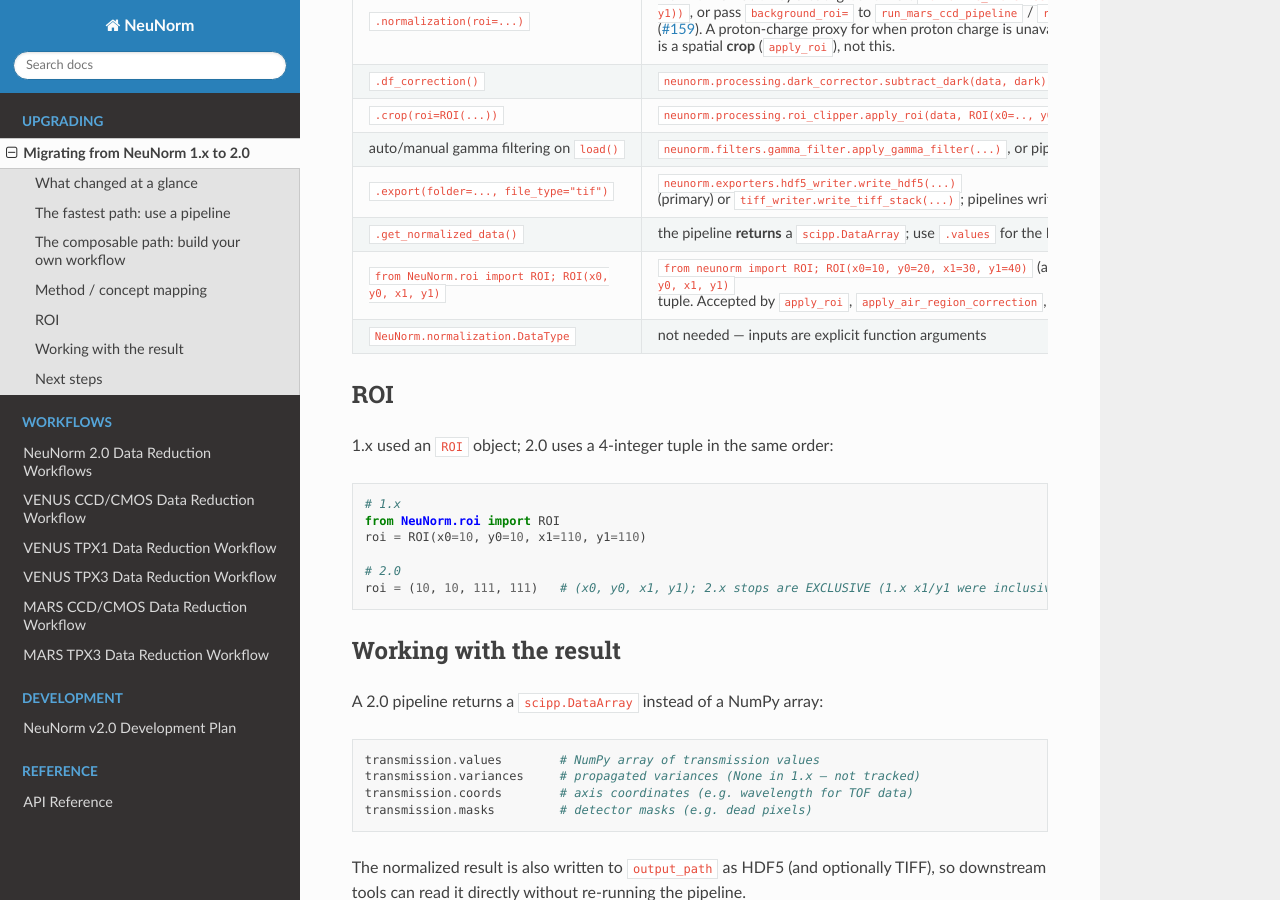
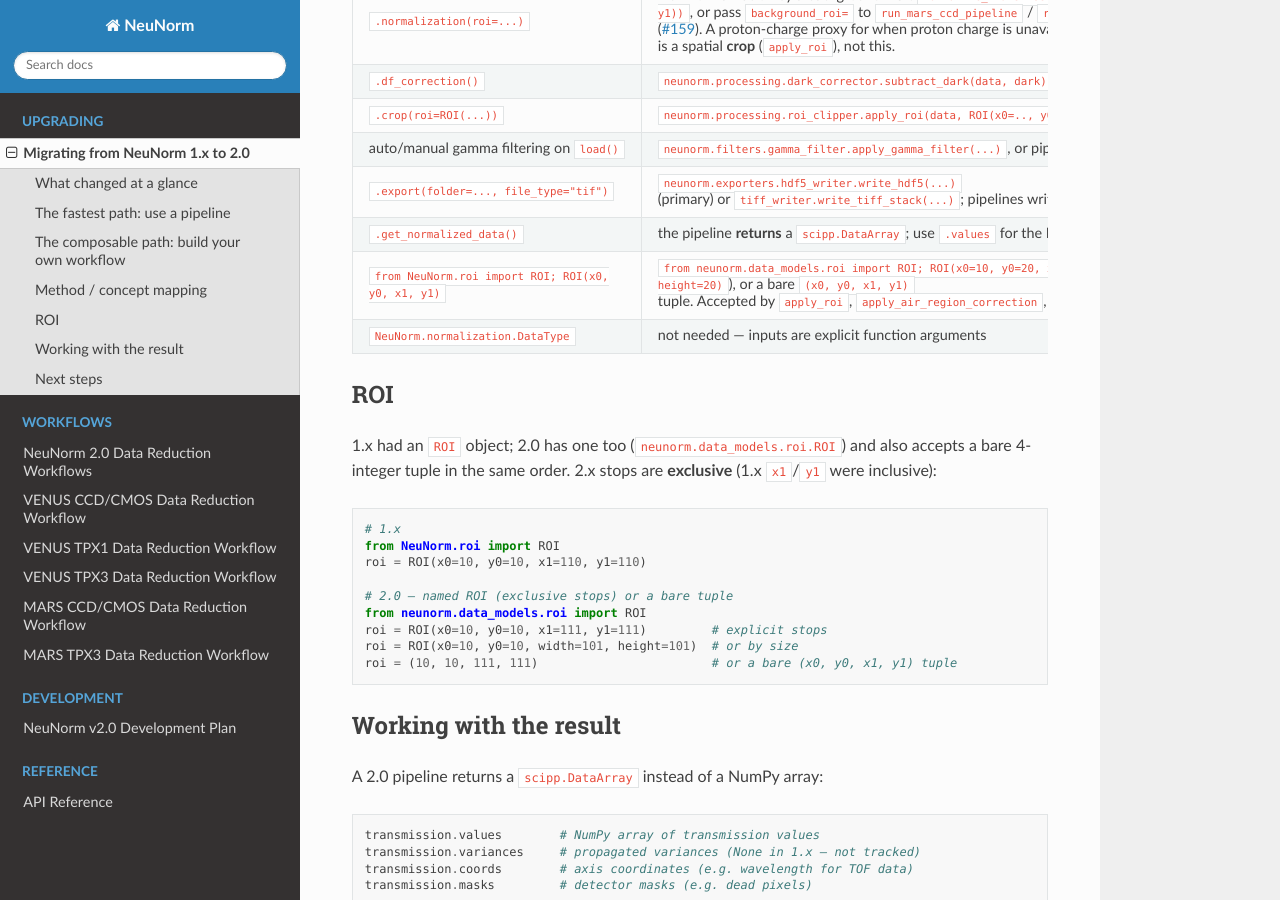
Before and after one commit to ornlneutronimaging/NeuNorm, a Sphinx documentation site: the page built from docs/migration.md, in a window 1280 px wide and 900 px high, scrolled down 2551 px. Built offline with Sphinx 7.4.7 and the Read the Docs theme 3.1.0, drawn with Linux system fonts in a browser that asks for light colours; the version number is read from the project's files by our own code.

Commit message:
refactor: import ROI from its submodule, not the package root (#159)
ROI was the only data model re-exported at the package root; BinningConfig and
EventData are reached through their submodules (neunorm.data_models.tof / .core),
and the root __init__ historically exported only __version__. The "mirror 1.x"
rationale was also wrong — 1.x used `from NeuNorm.roi import ROI` (a submodule).

Align ROI with the convention: drop it from neunorm.__all__ and import it as
`from neunorm.data_models.roi import ROI` (also available via
`from neunorm.data_models import ROI`, like BinningConfig). Updated the two
pipeline tests, the ROI export test, the migration guide (mapping row + the
stale "## ROI" section that still claimed 2.0 had no ROI object), and CHANGELOG.

424 tests pass; build-docs clean; pre-commit clean.

Assisted-With: Claude Opus 4.8 <noreply@anthropic.com>

````diff
--- a/docs/migration.md
+++ b/docs/migration.md
@@ -112,20 +112,24 @@ transmission = normalize_transmission(sample, ob)  # T = sample / ob, variances
 | auto/manual gamma filtering on `load()` | `neunorm.filters.gamma_filter.apply_gamma_filter(...)`, or pipeline `gamma_filter=True` |
 | `.export(folder=..., file_type="tif")` | `neunorm.exporters.hdf5_writer.write_hdf5(...)` (primary) or `tiff_writer.write_tiff_stack(...)`; pipelines write automatically via `output_path` |
 | `.get_normalized_data()` | the pipeline **returns** a `scipp.DataArray`; use `.values` for the NumPy array |
-| `from NeuNorm.roi import ROI; ROI(x0, y0, x1, y1)` | `from neunorm import ROI; ROI(x0=10, y0=20, x1=30, y1=40)` (also `ROI(x0=10, y0=20, width=20, height=20)`), or a bare `(x0, y0, x1, y1)` tuple. Accepted by `apply_roi`, `apply_air_region_correction`, `normalize_transmission(background_roi=)`, and the pipelines. |
+| `from NeuNorm.roi import ROI; ROI(x0, y0, x1, y1)` | `from neunorm.data_models.roi import ROI; ROI(x0=10, y0=20, x1=30, y1=40)` (also `ROI(x0=10, y0=20, width=20, height=20)`), or a bare `(x0, y0, x1, y1)` tuple. Accepted by `apply_roi`, `apply_air_region_correction`, `normalize_transmission(background_roi=)`, and the pipelines. |
 | `NeuNorm.normalization.DataType` | not needed — inputs are explicit function arguments |
 
 ## ROI
 
-1.x used an `ROI` object; 2.0 uses a 4-integer tuple in the same order:
+1.x had an `ROI` object; 2.0 has one too (`neunorm.data_models.roi.ROI`) and also accepts a bare
+4-integer tuple in the same order. 2.x stops are **exclusive** (1.x `x1`/`y1` were inclusive):
 
 ```python
 # 1.x
 from NeuNorm.roi import ROI
 roi = ROI(x0=10, y0=10, x1=110, y1=110)
 
-# 2.0
-roi = (10, 10, 111, 111)   # (x0, y0, x1, y1); 2.x stops are EXCLUSIVE (1.x x1/y1 were inclusive)
+# 2.0 — named ROI (exclusive stops) or a bare tuple
+from neunorm.data_models.roi import ROI
+roi = ROI(x0=10, y0=10, x1=111, y1=111)         # explicit stops
+roi = ROI(x0=10, y0=10, width=101, height=101)  # or by size
+roi = (10, 10, 111, 111)                        # or a bare (x0, y0, x1, y1) tuple
 ```
 
 ## Working with the result
--- a/src/neunorm/__init__.py
+++ b/src/neunorm/__init__.py
@@ -24,9 +24,8 @@ try:
 except ImportError:
     __version__ = "unknown"
 
-from neunorm.data_models.roi import ROI
 
 __author__ = "Jean Bilheux, Chen Zhang"
 __email__ = "bilheuxjm@ornl.gov, zhangc@ornl.gov"
 
-__all__ = ["ROI", "__version__"]
+__all__ = ["__version__"]
````
Also changed, not shown: CHANGELOG.md (+1 -1 lines), 2 other files.
